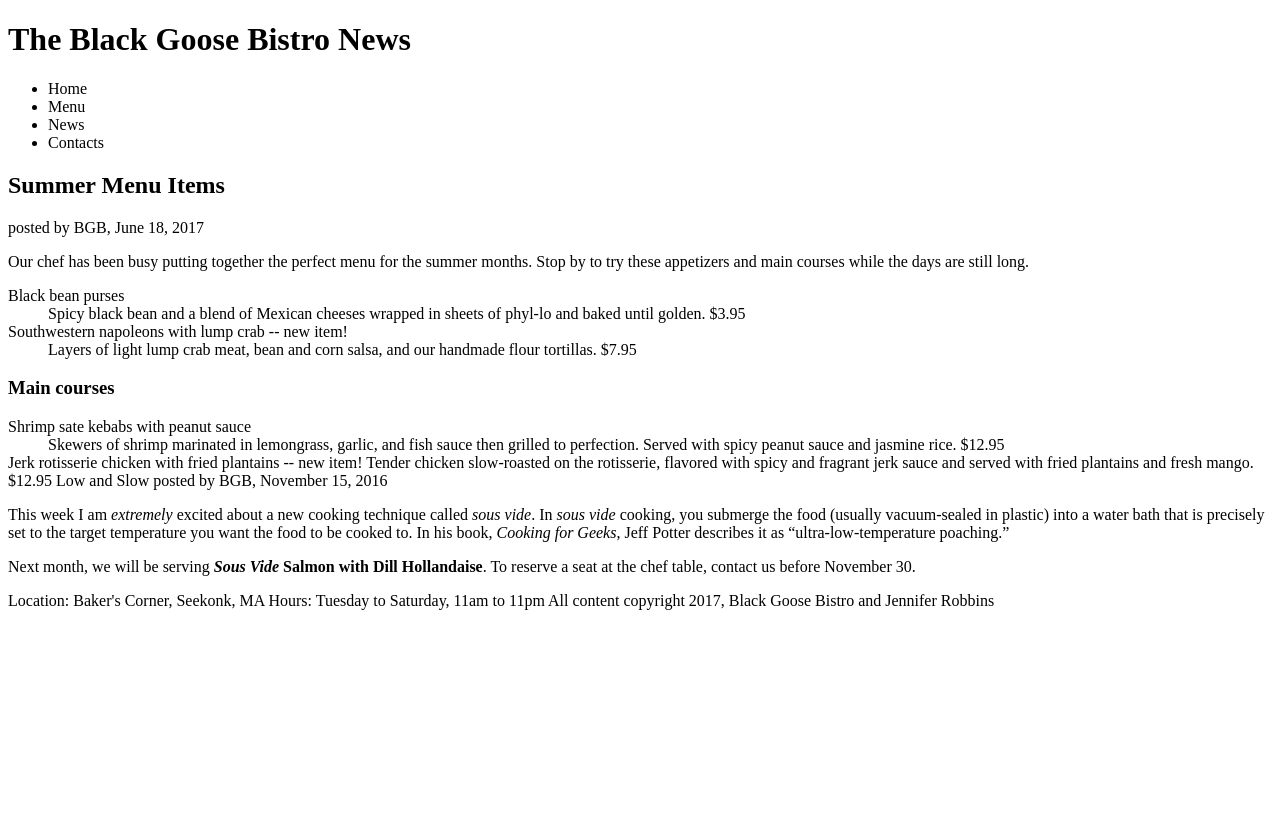
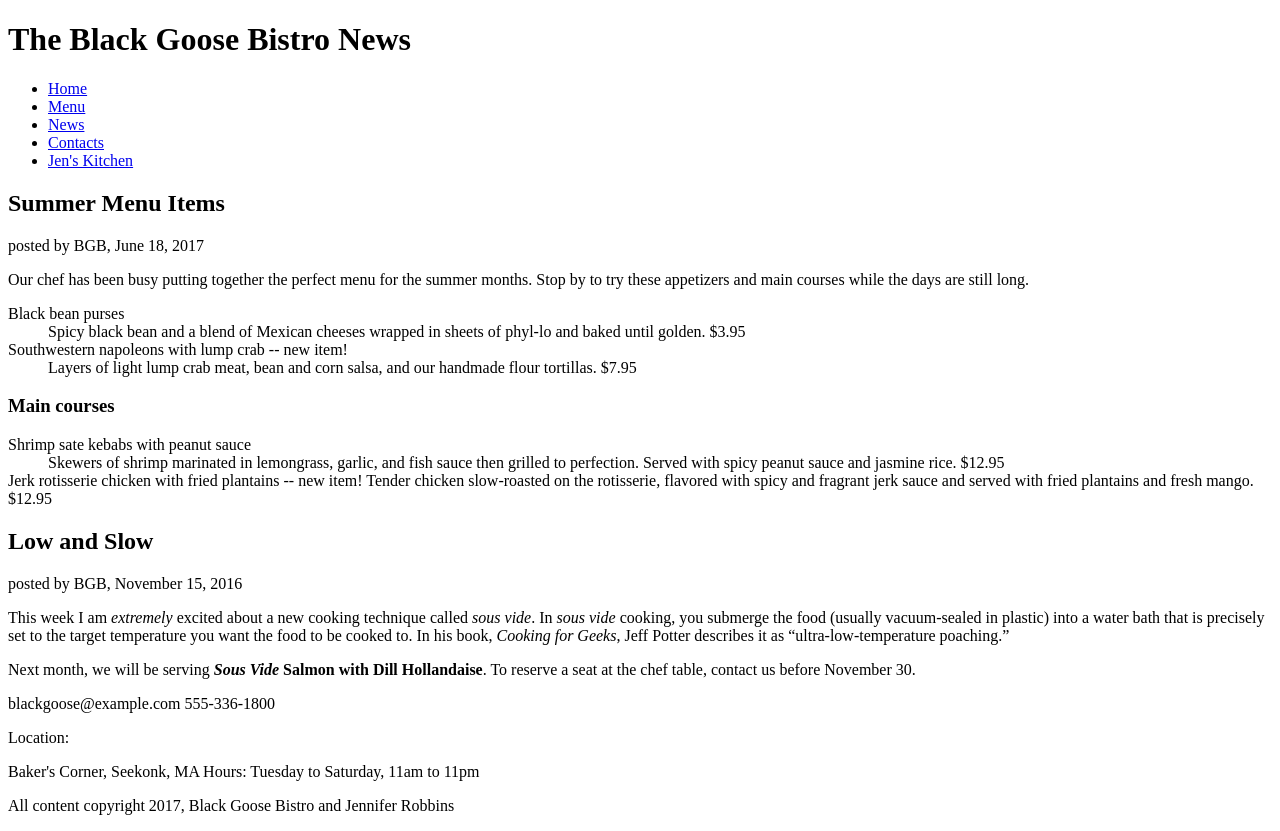
Before and after one commit to iveyhall/fid, a plain HTML site: page bistro/bgnews.html in a window 1280 px wide. Before the commit the page ends 800 px from the top, so only its background shows below. Drawn offline with Linux system fonts and the light colour scheme.

Commit message:
Add files via upload

```diff
--- a/bistro/bgnews.html
+++ b/bistro/bgnews.html
@@ -1,23 +1,27 @@
 <!DOCTYPE html>
 <html>
-
 <head>
     <title>The Black Goose Bistro News</title>
     <meta charset="utf-8">
 </head>
-
 <body>
-
 <header>
-<h1>The Black Goose Bistro News</h1><nav> <ul>   <li>Home</li>   <li>Menu</li>   <li>News</li>   <li>Contacts</li>
+<h1>The Black Goose Bistro News</h1>
+<nav>
+<ul>
+    <li><a href="index.html">Home</a></li>
+    <li><a href="menu.html">Menu</a></li>
+    <li><a href="bgnews.html">News</a></li>
+    <li><a href="contacts.html">Contacts</a></li>
+    <li><a href="jenskitchen/jenskitch.html">Jen's Kitchen</a></li>
     </ul>
 </nav>
 </header><article> <header>
     <h2>Summer Menu Items</h2>   <p><time datetime="2016-06-18">posted by BGB, June 18, 2017</time></p>
 </header><p>Our chef has been busy putting together the perfect menu for the summer months. Stop by to try these appetizers and main courses while the days are still long.</p><section>
     <dt>Black bean purses</dt>  <dd>Spicy black bean and a blend of Mexican cheeses wrapped in sheets of phyl-lo and baked until golden. <span class="price">$3.95</span></dd>
-    <dt>Southwestern napoleons with lump crab -- new item!</dt> <dd>Layers of light lump crab meat, bean and corn salsa, and our handmade flour tortillas. <span class="price">$7.95</span></dd>
-
+    <dt>Southwestern napoleons with lump crab -- new item!</dt> <dd>Layers of light lump crab meat, bean and corn salsa, and our handmade flour tortillas. <span class="price">$7.95</span>
+    </dd>
 </dl> </section>
 
 <section id="maincourses"> <h3>Main courses</h3>  <dl>
@@ -26,14 +30,16 @@
 Jerk rotisserie chicken with fried plantains -- new item!
 Tender chicken slow-roasted on the rotisserie, flavored with spicy and fragrant jerk sauce and served with fried plantains and fresh mango. $12.95
 
-Low and Slow
+<h2>Low and Slow</h2>
 posted by BGB, November 15, 2016
 <p>This week I am <em>extremely</em> excited about a new cooking technique called <dfn><i>sous vide</i></dfn>. In <i>sous vide</i> cooking, you submerge the food (usually vacuum-sealed in plastic) into a water bath that is precisely set to the target temperature you want the food to be cooked to. In his book, <cite>Cooking for Geeks</cite>, Jeff Potter describes it as <q>ultra-low-temperature poaching.</q></p>
 
 <p>Next month, we will be serving <b><i>Sous Vide</i> Salmon with Dill Hollandaise</b>. To reserve a seat at the chef table, contact us before <time datetime="20161130">November 30</time>.</p>
 
-
-Location: Baker's Corner, Seekonk, MA
-Hours: Tuesday to Saturday, 11am to 11pm
+<p>blackgoose@example.com
+    555-336-1800</p>
+Location:
+<p>Baker's Corner, Seekonk, MA
+Hours: Tuesday to Saturday, 11am to 11pm</p>
 
 All content copyright 2017, Black Goose Bistro and Jennifer Robbins
```
Also changed, not shown: bistro/index.html (+10 -1 lines).
